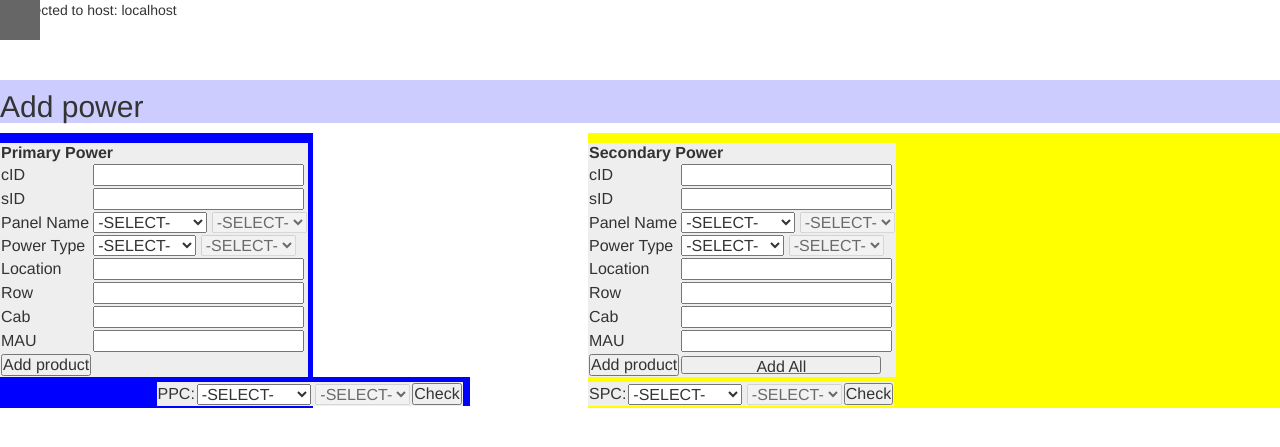
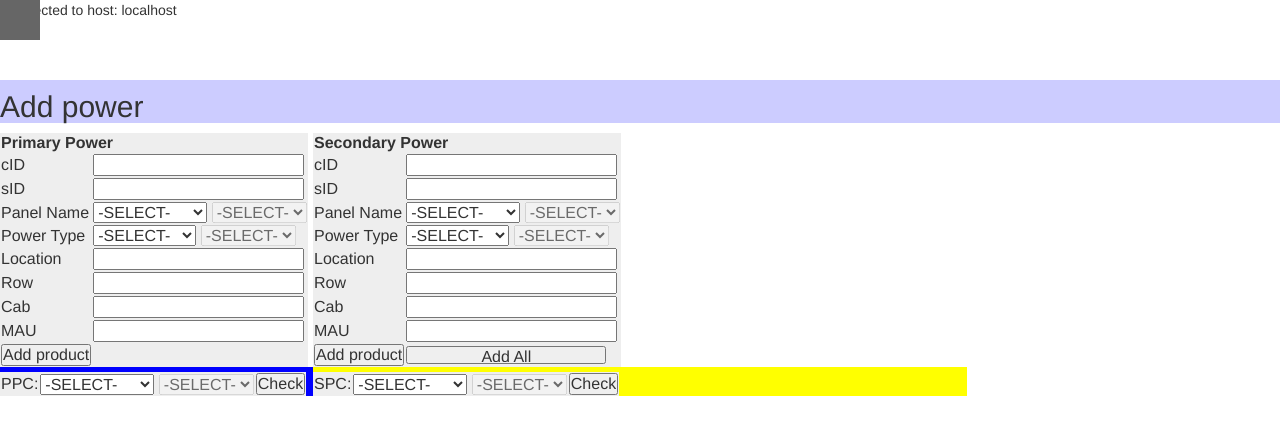
Before and after one commit to who8mahrice/Power-Provisioning-, a PHP site: page /powerprovision/powerproduct.php in a window 1280 px wide. Shown: the top 447 px of the page. Run offline with PHP 8.4, Linux system fonts and the light colour scheme; some libraries are stand-ins or nearby versions.

Commit message:
Update navi.php

```diff
--- a/HOU2/Power Product/navi.php
+++ b/HOU2/Power Product/navi.php
@@ -50,6 +50,12 @@
                 background-color: #666;
             }
 
+
+            #addAll {
+                /*width: 5em;  */
+                /*height: 2em;*/
+            }
+
 /*
             .content {
                 padding-top: 10px;
@@ -64,37 +70,46 @@
             .active-nav .content {
                 transform: translate3d(200px, 0, 0);
             }
-            /*Used this one */
+            /*Use this one */
             .active-nav #content {
                 transform: translate3d(200px, 0, 0);
             }
 
+
+            /*
             .primaryPower {
                 padding-top: 10px;
                 height: 275px;
-                width: 285px;
+                width: 300px;
                 background-color: #ccf;
-                text-align: center;
+
                 transition: transform 0.4s ease;
                 background-color : blue;
                 float: left;
+
+             */
             }
 
+
+
             .secondaryPower {
+                /*
+
                 padding-top: 10px;
-                margin-left: 275px;
+                margin-left: 300px;
                 height: 275px;
                 width: 300px;
-                background-color: red;
+                background-color : yellow;
                 text-align: center;
                 transition: transform 0.4s ease;
-                background-color : yellow;
+
+                */
 
 
             }
 
              #content {
-                background-color : red;
+                background-color : white;
             }
 
 
```
